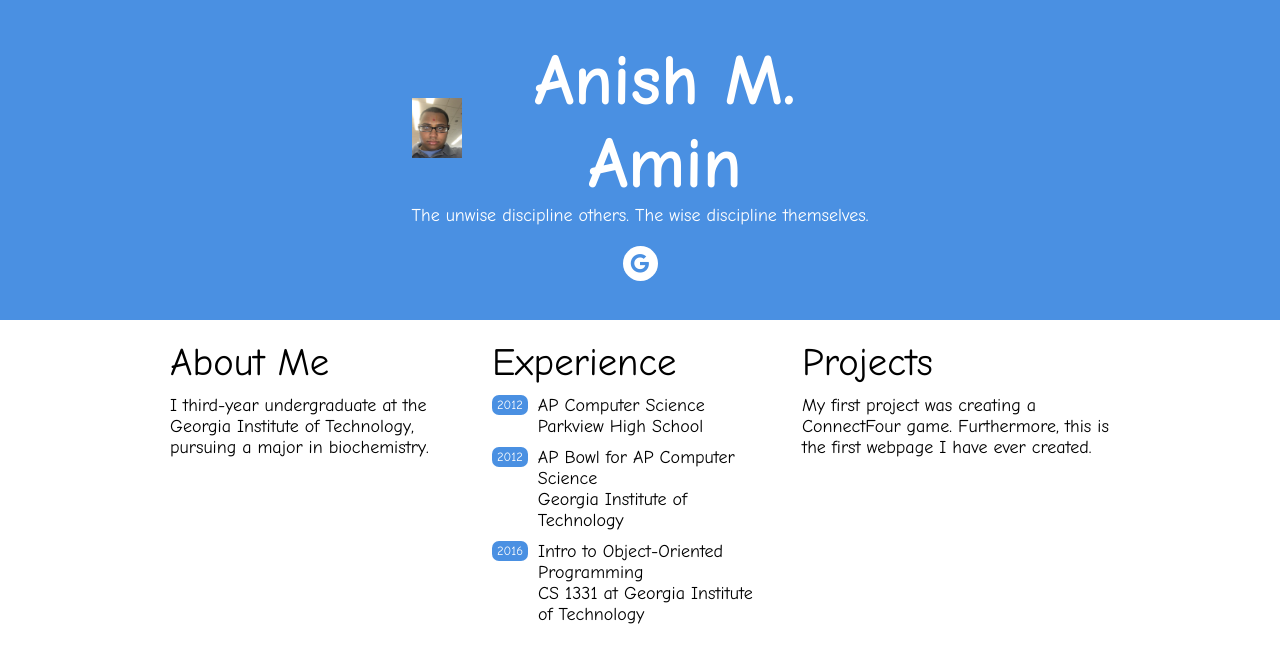
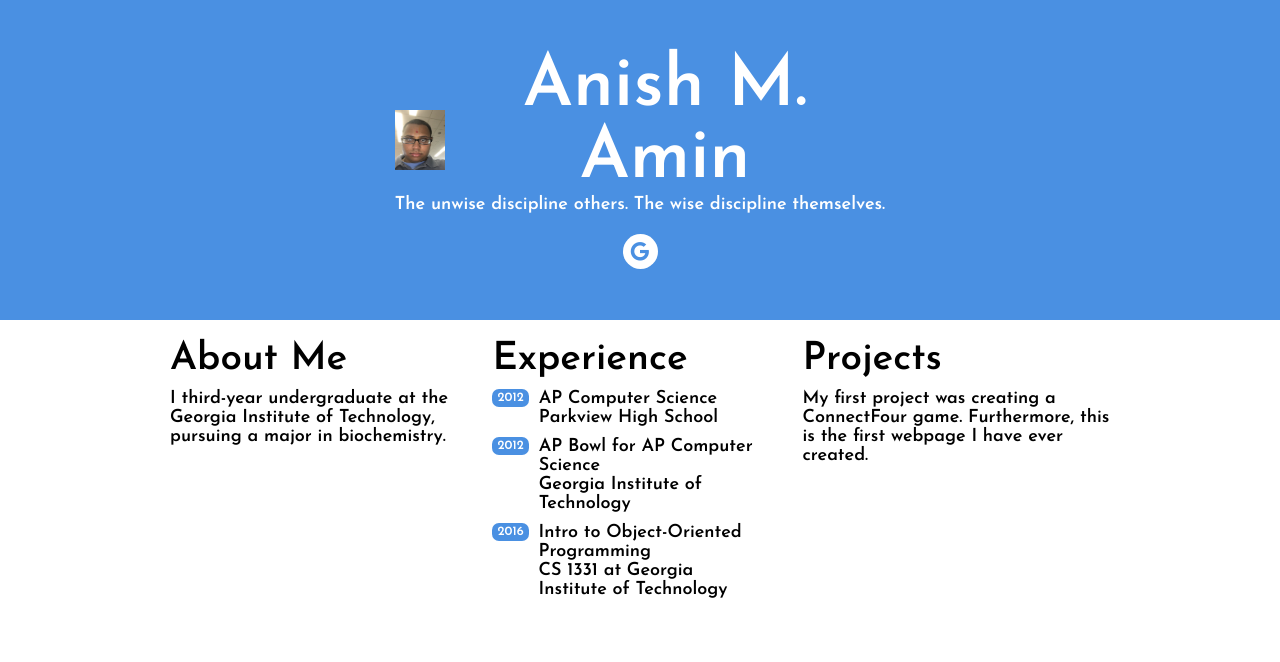
Before and after one commit to aamin33/aamin33.github.io, a plain HTML site: page index.html in a window 1280 px wide. Drawn offline with Linux system fonts and the light colour scheme.

Commit message:
Update styles.css

```diff
--- a/styles.css
+++ b/styles.css
@@ -4,7 +4,7 @@
 }
 
 body {
-  font-family: "Comic Sans MS";
+  font-family: 'Josefin Sans', sans-serif;
   font-size: 18px;
 }
 #mypicture{
@@ -24,7 +24,7 @@ header {
 }
 
 header h1 {
-  font-family: "Comic Sans MS";
+  font-family: 'Josefin Sans', sans-serif;
   font-size: 4em;
 }
 
@@ -66,7 +66,7 @@ header h1 {
 }
 
 .card h2, .card p {
-  font-family: "Comic Sans MS";
+  font-family: 'Josefin Sans', sans-serif;
   font-weight: 100;
 }
 
```
